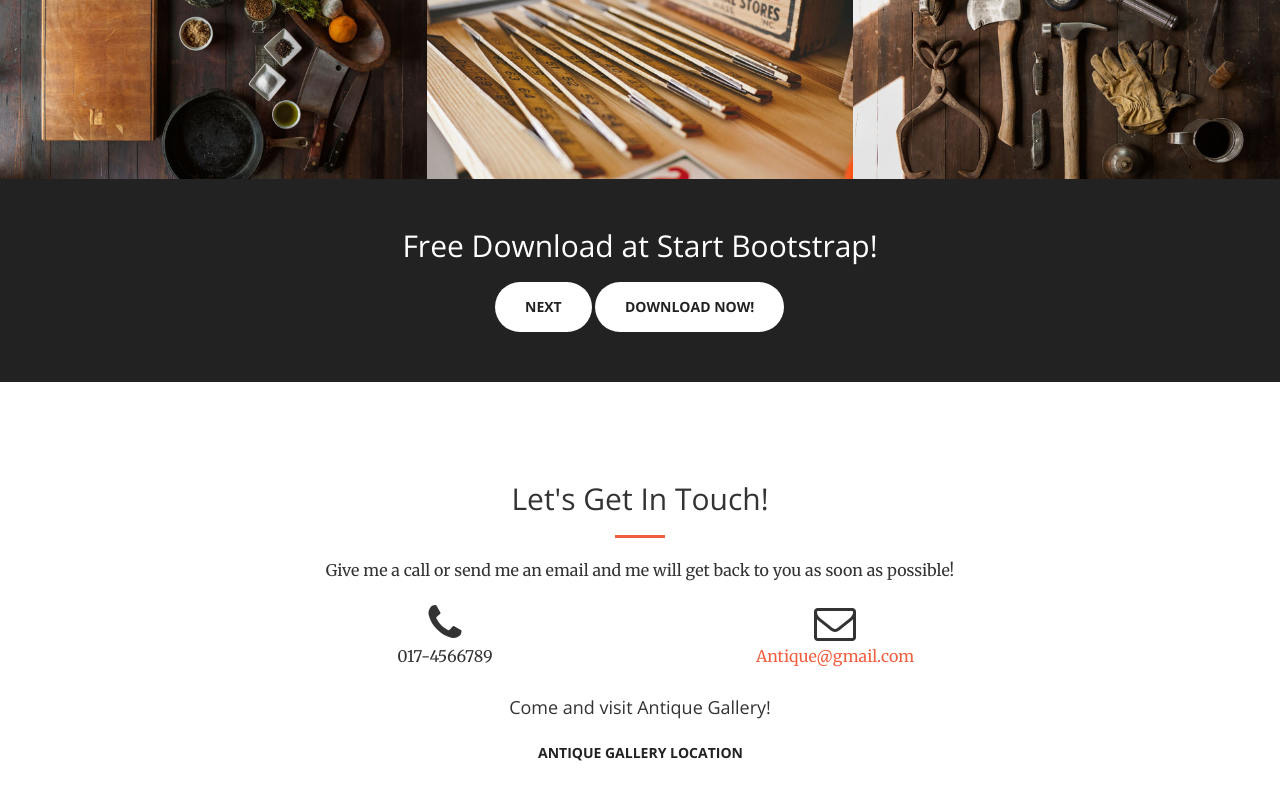
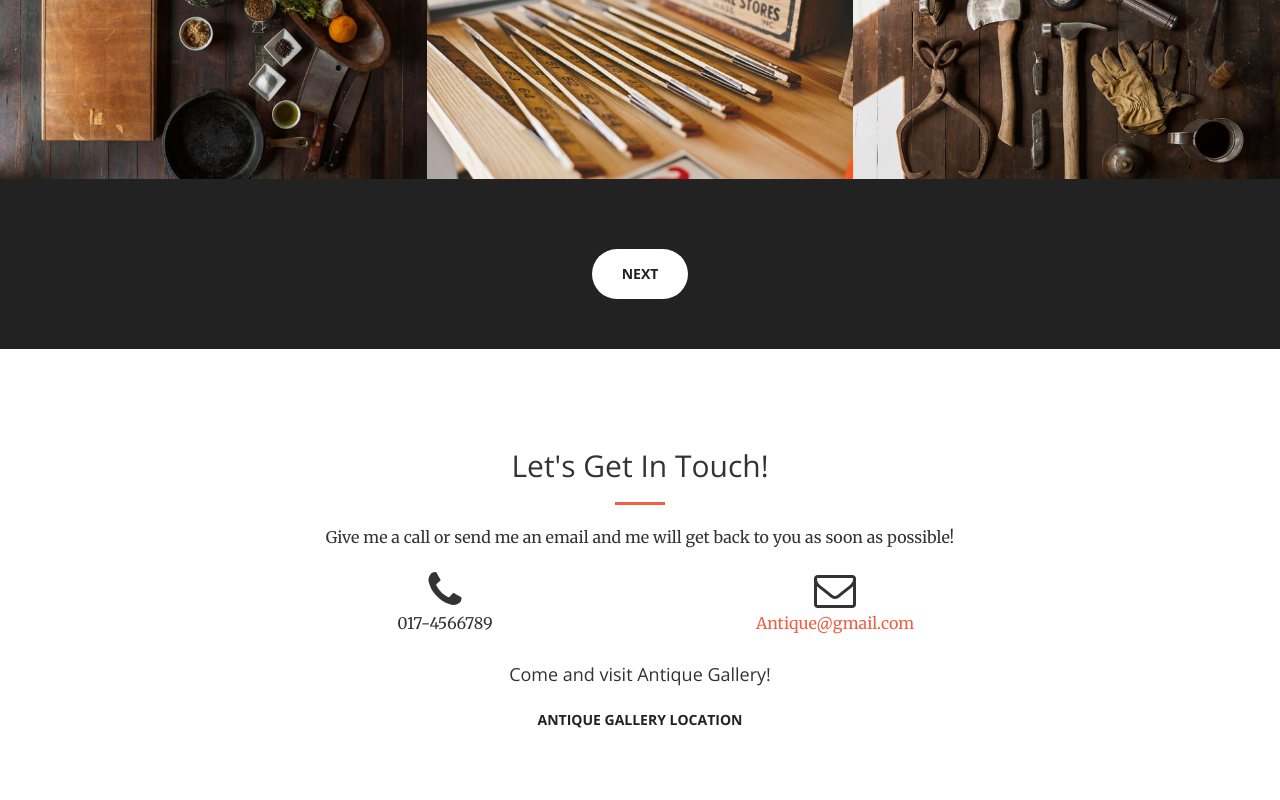
Before and after one commit to wannorsyahida/wannorsyahida.github.io, a website: page index.html in a window 1280 px wide. Shown: the part 1981-2781 px from the top of the page. Drawn offline with nearby package versions, Linux system fonts and the light colour scheme.

Commit message:
Create index.html

```diff
--- a/index.html
+++ b/index.html
@@ -243,10 +243,9 @@ Antique World</p>
     <aside class="bg-dark">
         <div class="container text-center">
             <div class="call-to-action">
-                <h2>Free Download at Start Bootstrap!</h2>
-                <a href="#contact" class="page-scroll btn btn-default btn-xl sr-button">NEXT</a>
-                <a href="http://startbootstrap.com/template-overviews/creative/" class="btn btn-default btn-xl sr-button">Download Now!</a>
-            </div>
+                <h2></h2>
+                <a href="#contact" class="page-scroll btn btn-default btn-xl sr-button">Next</a>
+                    </div>
         </div>
     </aside>
 
```
